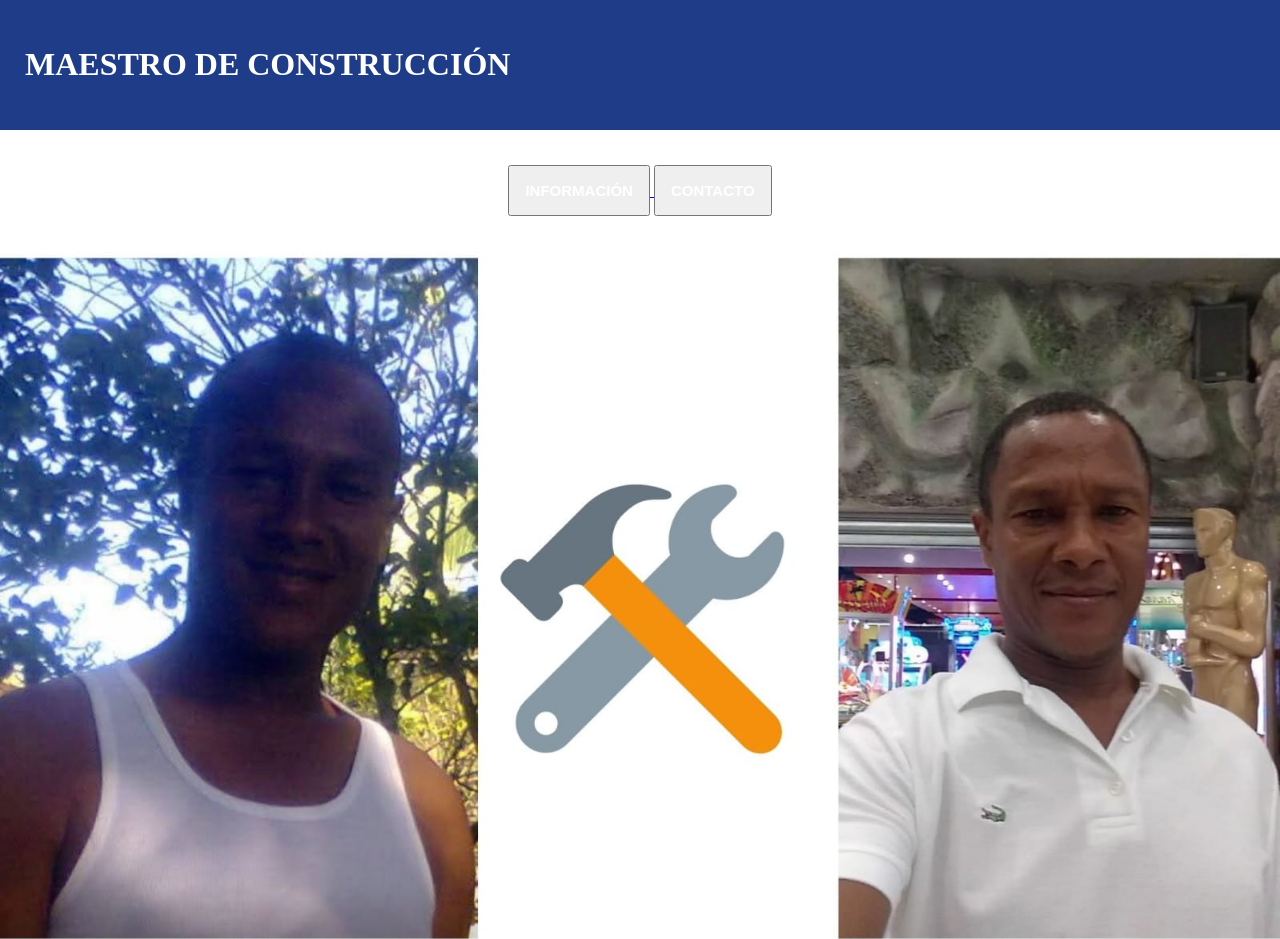
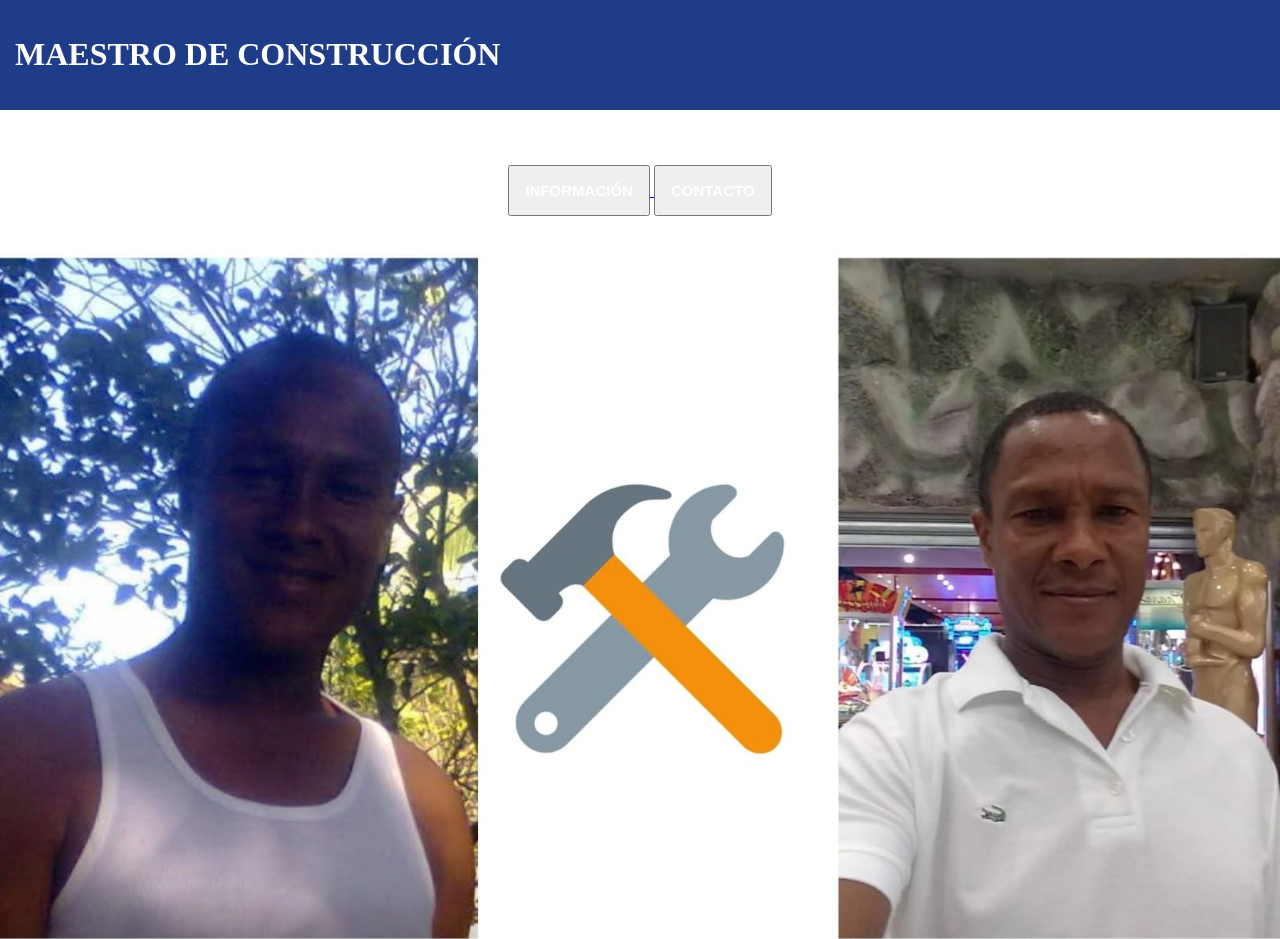
Before and after one commit to jairoababpaulino-ctrl/Maestro__albanil, a plain HTML site: page index.html in a window 1280 px wide. Shown: the top 939 px of the page. Drawn offline with Linux system fonts and the light colour scheme.

Commit message:
Refactor estilos.css for clarity and consistency
Removed redundant styles and fixed formatting issues.

```diff
--- a/estilos.css
+++ b/estilos.css
@@ -5,8 +5,7 @@
 	left: 0;
 	width: 100%;
 	background-color: #1f3c88;
-	color: white;
-	padding: 25px;
+	padding: 15px;
 	display: flex;
 	justify-content: space-between;
 	align-items: center;
```
